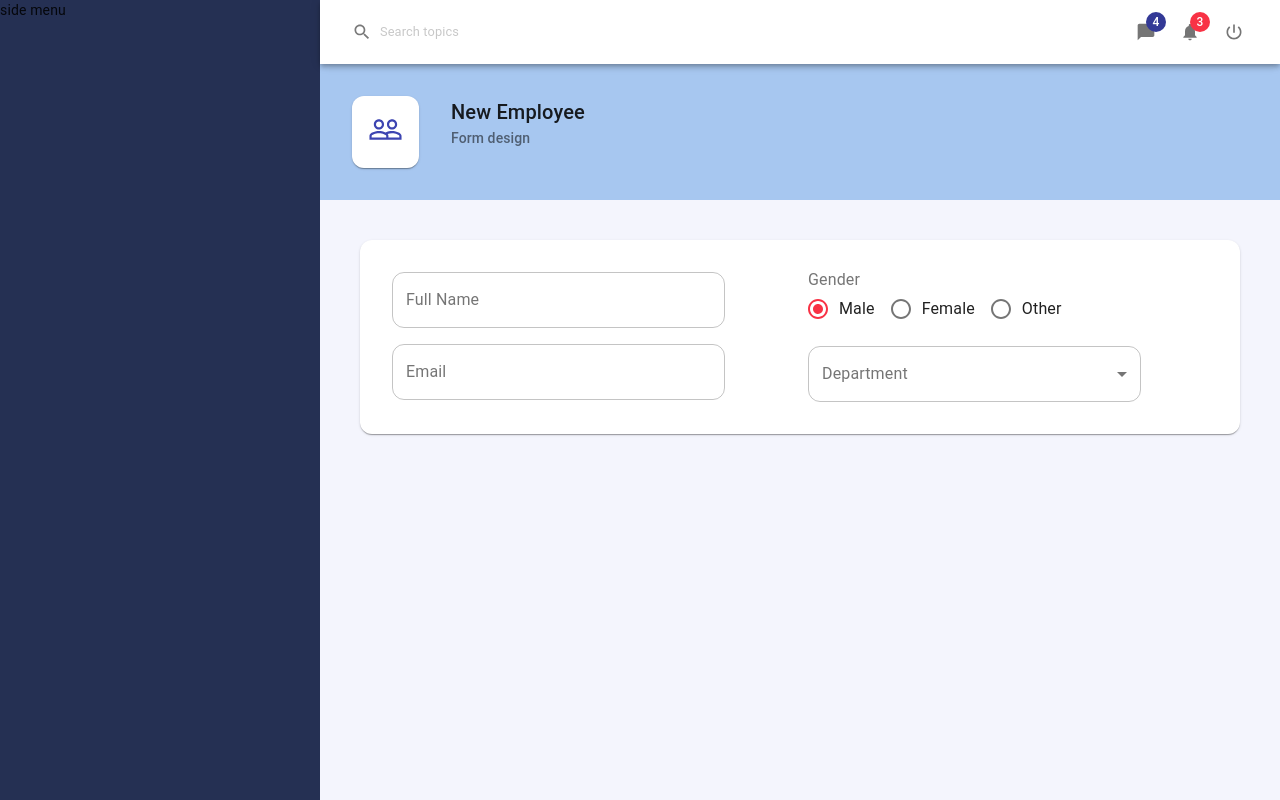
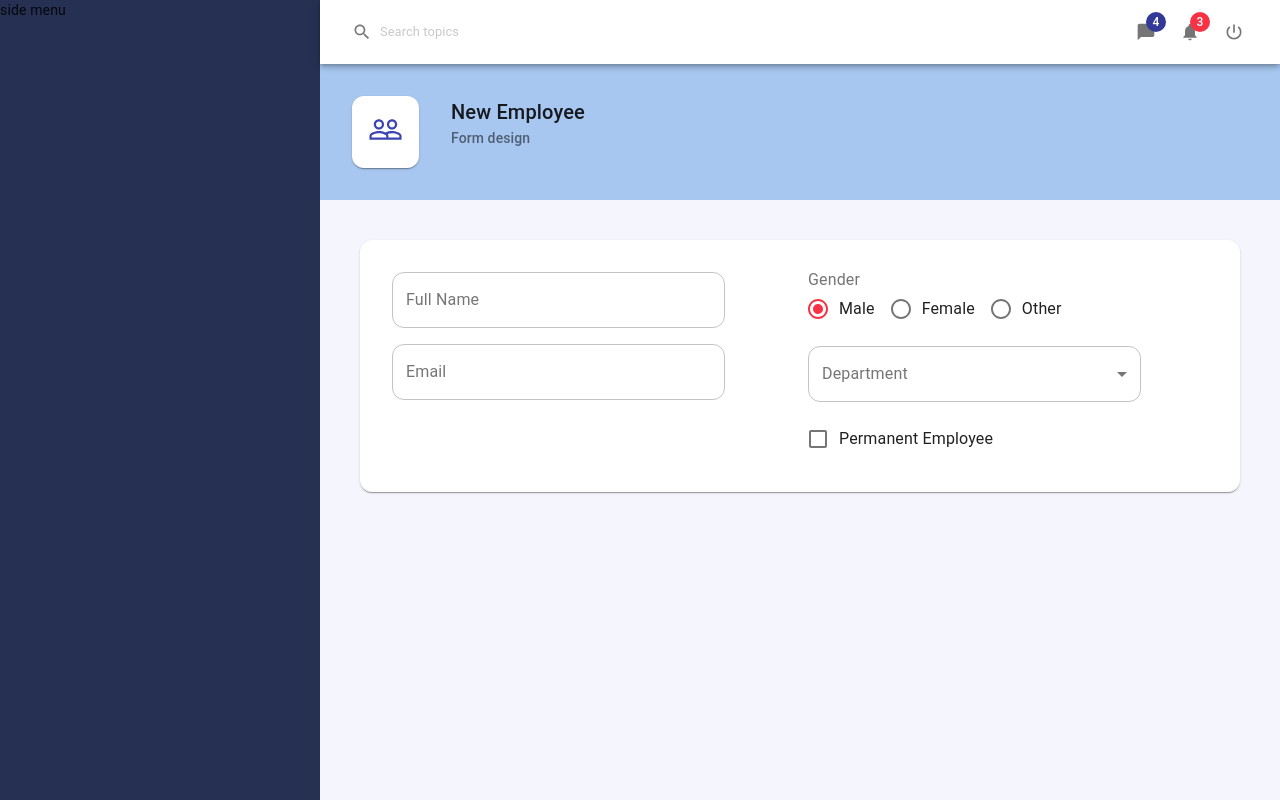
Before and after one commit to marynasmagluyk/material-ui-system, a React (Create React App) app: page / in a window 1280 px wide. Built offline with nearby package versions, Linux system fonts and the light colour scheme.

Commit message:
checkbox component

```diff
--- /dev/null
+++ b/src/components/controls/CheckBox.js
@@ -0,0 +1,27 @@
+import React from 'react';
+import {FormControl, FormControlLabel, Checkbox as MuiCheckBox} from '@material-ui/core';
+
+const Checkbox = (props) => {
+
+    const {name, label, value, onChange} = props;
+    const convertToDefaultParameter = (name, value) => ({
+        target: {
+            name, value
+        }
+    });
+
+    return (
+        <FormControl>
+            <FormControlLabel
+                control={<MuiCheckBox
+                    name={name}
+                    color='primary'
+                    checked={value}
+                    onChange={e => onChange(convertToDefaultParameter(name, e.target.checked))}/>}
+                label={label}
+            />
+        </FormControl>
+    );
+};
+
+export default Checkbox;
--- a/src/components/useForm.js
+++ b/src/components/useForm.js
@@ -21,11 +21,10 @@ export const useForm = (initialFormValues) => {
 export const Form = (props) => {
     const classes = useStyles();
 
-    return (<form className={classes.root}>
+    return (<form className={classes.root} autoComplete='off'>
         {props.children}
     </form>)
 };
-
 
 const useStyles = makeStyles(theme => ({
     root: {
--- a/src/index.js
+++ b/src/index.js
@@ -5,9 +5,7 @@ import App from './App/App';
 import reportWebVitals from './reportWebVitals';
 
 ReactDOM.render(
-  <React.StrictMode>
-    <App />
-  </React.StrictMode>,
+    <App />,
   document.getElementById('root')
 );
 
--- a/src/pages/EmployeeForm.js
+++ b/src/pages/EmployeeForm.js
@@ -57,6 +57,12 @@ const EmployeeForm = () => {
                         value={employees.departmentId}
                         onChange={handleInputChange}
                         options={employeeService.getDepartments()}/>
+                        <Controls.Checkbox
+                        name='isPermanent'
+                        label='Permanent Employee'
+                        value={employees.isPermanent}
+                        onChange={handleInputChange}
+                        />
                 </Grid>
             </Grid>
         </Form>
```
Also changed, not shown: src/components/controls/Controls.js (+5 -3 lines).
